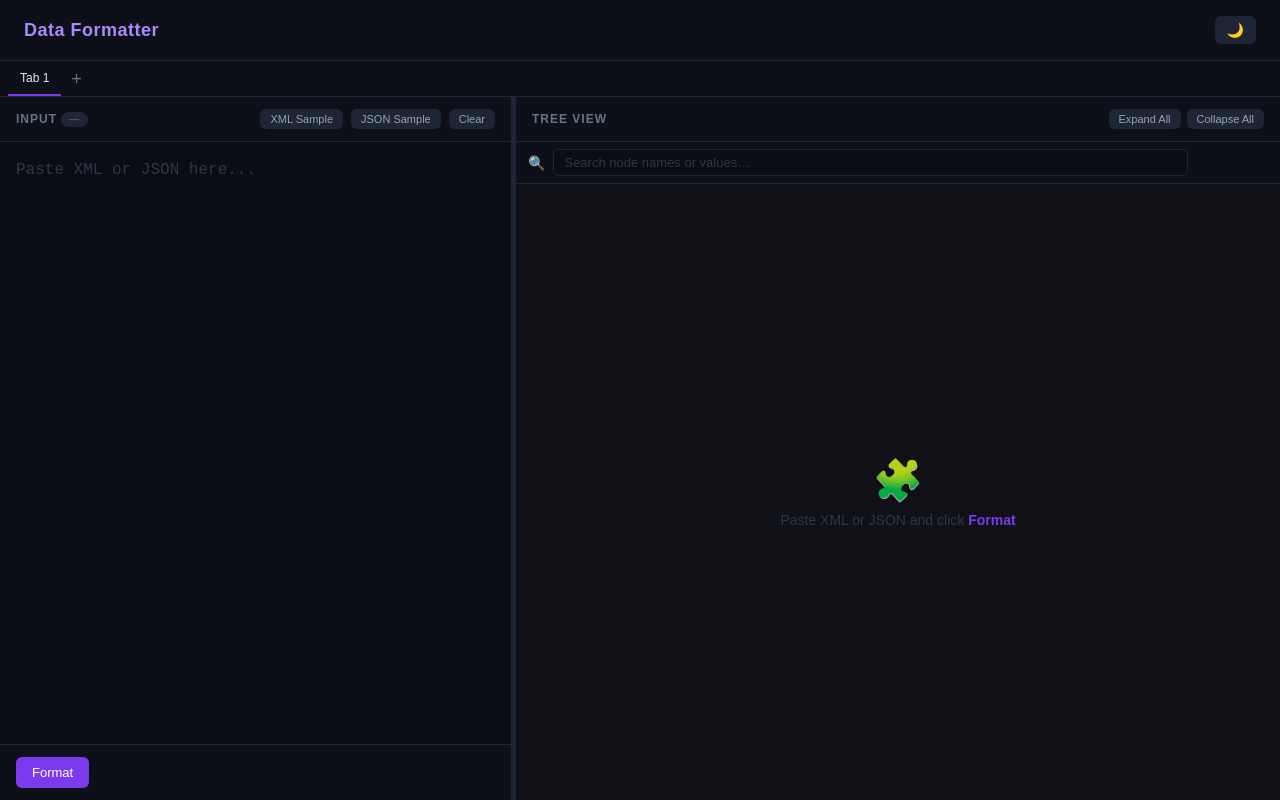
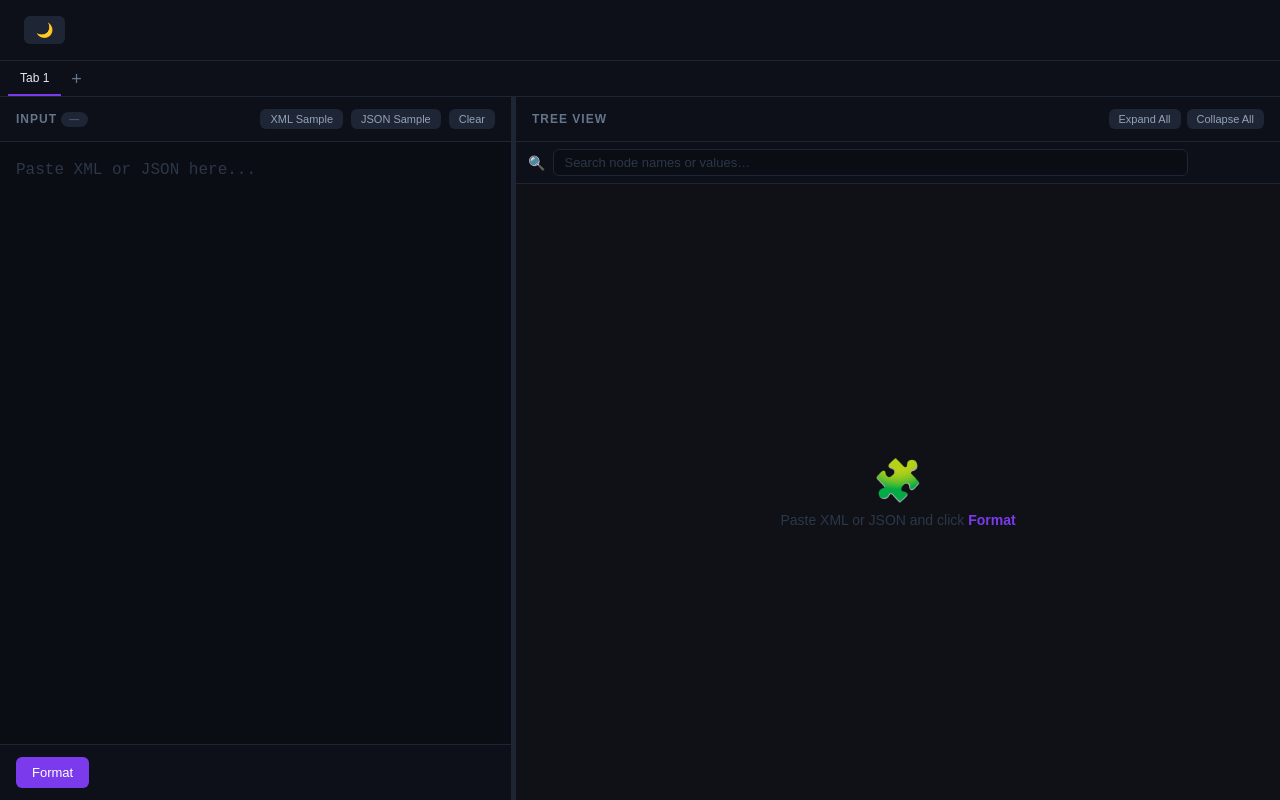
Before and after one commit to basilben/data-formater, a plain HTML site: page index.html in a window 1280 px wide. Drawn offline with Linux system fonts and the light colour scheme.

Commit message:
removing header

```diff
--- a/index.html
+++ b/index.html
@@ -769,7 +769,6 @@
 </head>
 <body>
   <header>
-    <h1>Data Formatter</h1>
     <button id="btnTheme" title="Toggle light/dark mode">🌙</button>
   </header>
 
```
